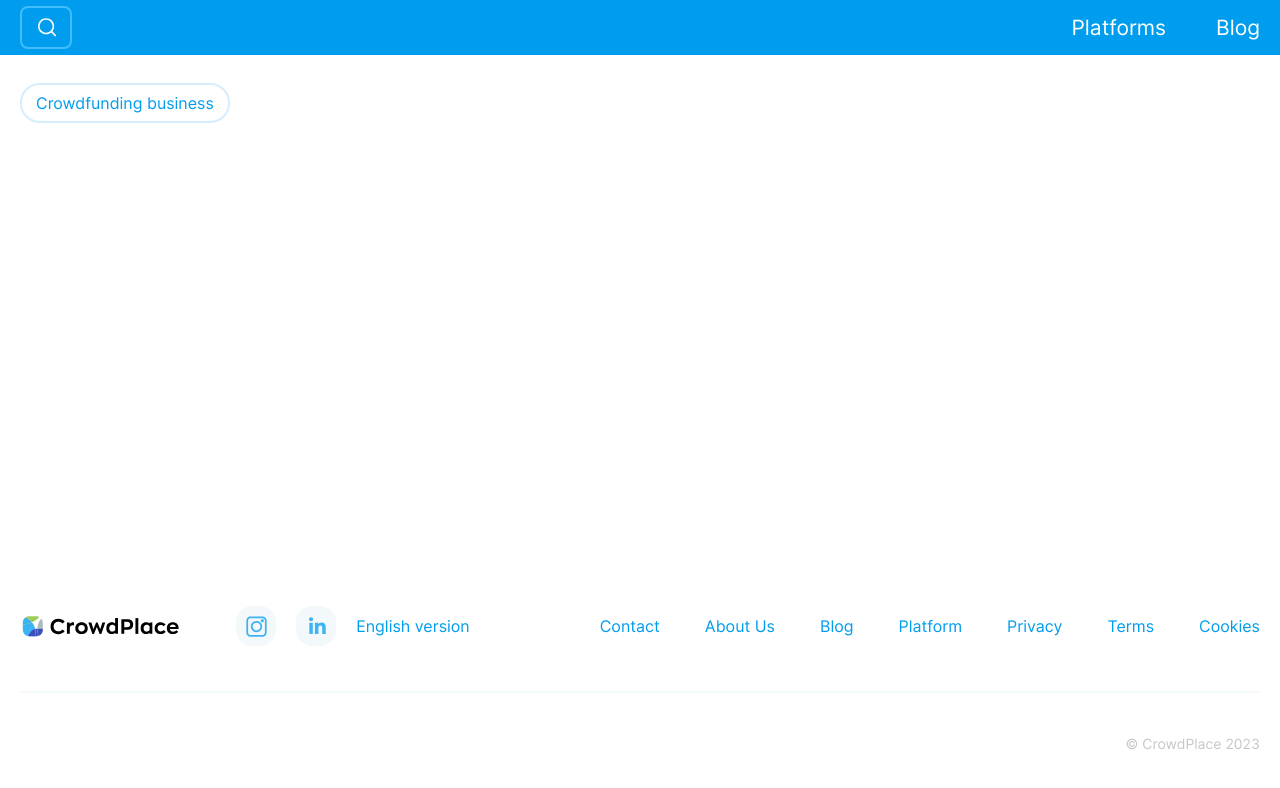
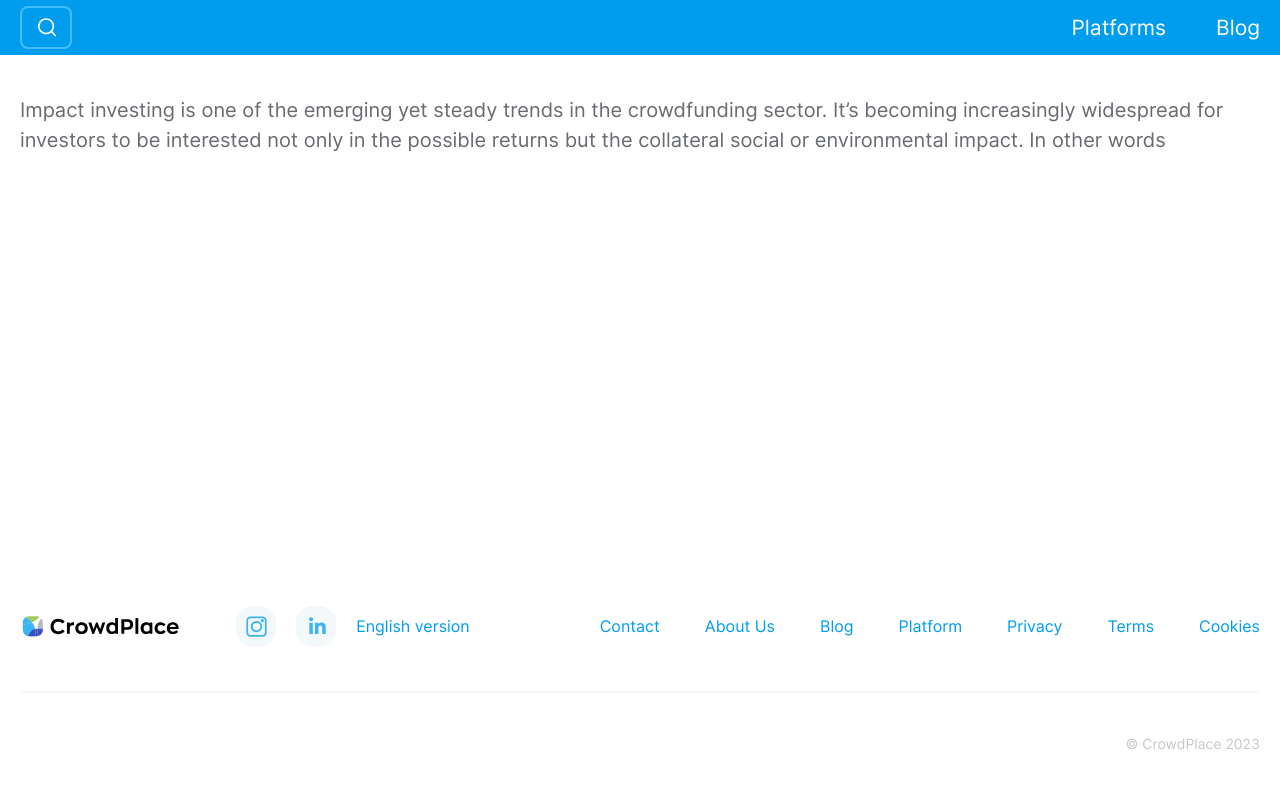
Before and after one commit to SinglePlayer56/crowd-place, a Next.js app: page / in a window 1280 px wide. Shown: the top 788 px of the page. Built offline with nearby package versions, Linux system fonts and the light colour scheme.

Commit message:
add PTag component

```diff
--- a/app/page.tsx
+++ b/app/page.tsx
@@ -1,12 +1,14 @@
 import {CrowdfundingCardValues} from "@/consts";
-import {CrowdfundingCard, CustomButton, Tag} from "@/components";
+import {CrowdfundingCard, CustomButton, PTag, Tag} from "@/components";
 
 const Main = () => {
 
     return (
         <div className={'container'}>
             <div className={'test-container'}>
-                <Tag title={'Crowdfunding business'}/>
+                <PTag fontSize={'20px'}>
+                    Impact investing is one of the emerging yet steady trends in the crowdfunding sector. It’s becoming increasingly widespread for investors to be interested not only in the possible returns but the collateral social or environmental impact. In other words
+                </PTag>
             </div>
         </div>
     );
--- /dev/null
+++ b/components/PTag/PTag.module.css
@@ -0,0 +1,14 @@
+.pTag {
+    font-family: var(--inter-font);
+    font-weight: 400;
+    color: #686b6f;
+    /*display: -webkit-box;*/
+    /*-webkit-line-clamp: 4;*/
+    /*overflow: hidden;*/
+    /*-webkit-box-orient: vertical;*/
+}
+
+.font20 {
+    font-size: 20px;
+    line-height: 30px;
+}
--- /dev/null
+++ b/components/PTag/PTag.props.ts
@@ -0,0 +1,6 @@
+import React from "react";
+
+export interface PTagProps {
+    fontSize: '16px' | '18px' | '20px';
+    children: React.ReactNode;
+}
--- /dev/null
+++ b/components/PTag/PTag.tsx
@@ -0,0 +1,16 @@
+import {PTagProps} from "./PTag.props";
+import styles from './PTag.module.css';
+import cn from 'classnames';
+
+const PTag = ({fontSize, children}: PTagProps) => {
+
+    return (
+        <p className={cn(styles.pTag, {
+            [styles.font20]: fontSize === '20px'
+        })}>
+            {children}
+        </p>
+    );
+};
+
+export default PTag;
--- a/components/index.ts
+++ b/components/index.ts
@@ -4,6 +4,7 @@ import SocialIcon from "./SocialIcon/SocialIcon";
 import CrowdfundingCard from "./CrowdfundingCard/CrowdfundingCard";
 import CustomButton from "./CustomButton/CustomButton";
 import Tag from "./Tag/Tag";
+import PTag from "./PTag/PTag";
 
 export {
     FooterMainPage,
@@ -11,5 +12,6 @@ export {
     SocialIcon,
     CrowdfundingCard,
     CustomButton,
-    Tag
+    Tag,
+    PTag
 }
```
